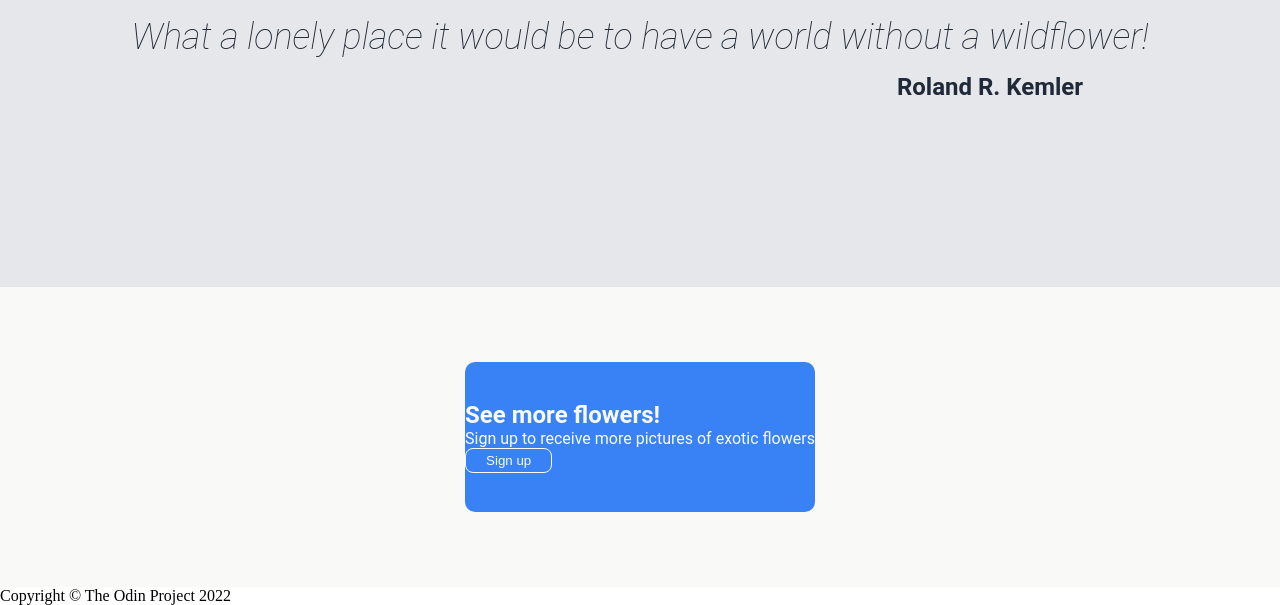
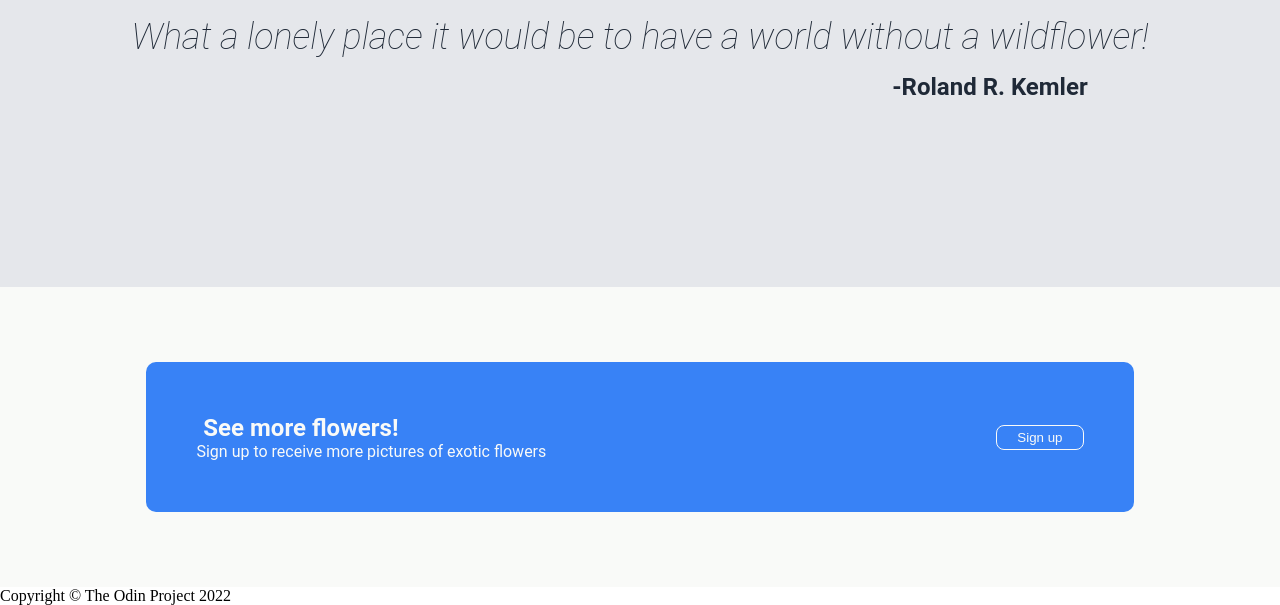
Before and after one commit to alexbean84/landing-page, a plain HTML site: page index.html in a window 1280 px wide. Shown: the part 1333-1938 px from the top of the page. Drawn offline with Linux system fonts and the light colour scheme.

Commit message:
Make some changes to the containers

```diff
--- a/index.html
+++ b/index.html
@@ -69,18 +69,17 @@
         <div class="container4">
             <div class="content1">
                 <div class="text3"><em>What a lonely place it would be to have a world without a wildflower!</em></div>
-                <div class="subtext">Roland R. Kemler</div>
             </div>
+            <div class="subtext">-Roland R. Kemler</div>
         </div>
 
         <div class="container5">
             <div class="modal2">
-                <div class="content2">
-                    <div class="header3">See more flowers!
+                <div class="mega">
+                    <div class="header3">See more flowers!</div>
+                    <div class="text4">Sign up to receive more pictures of exotic flowers</div>
                 </div>
-                <div class="text4">Sign up to receive more pictures of exotic flowers</div>
                 <button class="sign-up2">Sign up</button>
-                </div>
             </div>
         </div>
 
```
